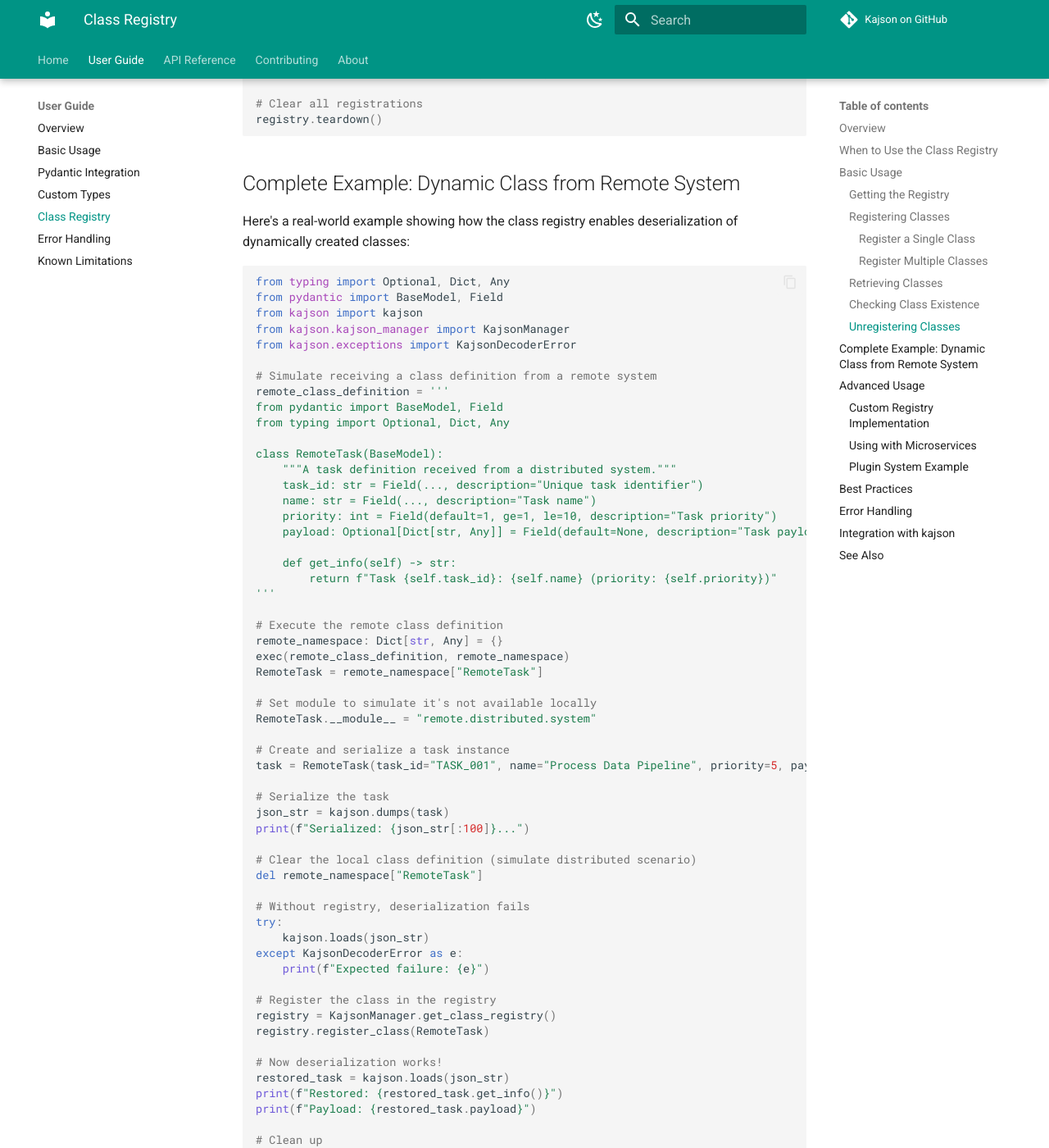
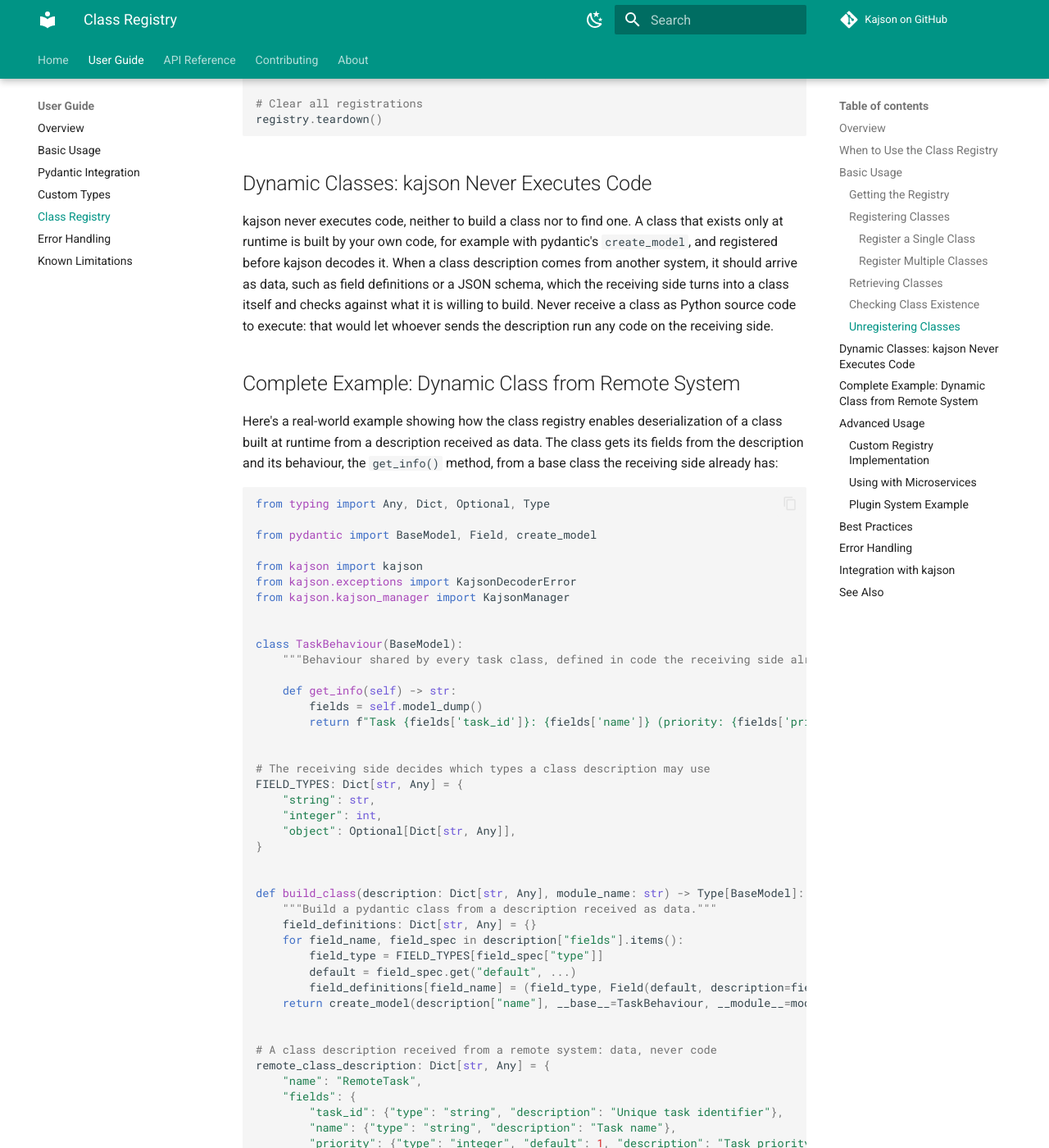
Before and after one commit to Pipelex/kajson, an MkDocs documentation site: the page built from docs/pages/guide/class-registry.md, in a window 1280 px wide and 1400 px high, scrolled down 2689 px. Shown: the whole window at 82% size. Built offline with MkDocs 1.6.1 and Material for MkDocs 9.7.7, drawn with Linux system fonts in a browser that asks for light colours; comment, search, counter and statistics services are not loaded; some of the changed text lies outside the part shown.

Commit message:
Drop class_source_code: kajson builds no class from source code
loads() and load() no longer take class_source_code, and
_build_registry_from_source, which exec'd it, is gone. Dynamic-class
examples, docs and tests build their classes with create_model.

Co-Authored-By: Claude Opus 5.5 <noreply@anthropic.com>
Claude-Session: https://claude.ai/code/session_01K1pxX4X7AtJUUejZtsDkiC

````diff
--- a/docs/pages/guide/class-registry.md
+++ b/docs/pages/guide/class-registry.md
@@ -116,40 +116,64 @@ registry.unregister_class_by_name("MyModel")
 registry.teardown()
 ```
 
+## Dynamic Classes: kajson Never Executes Code
+
+kajson never executes code, neither to build a class nor to find one. A class that exists only at runtime is built by your own code, for example with pydantic's `create_model`, and registered before kajson decodes it. When a class description comes from another system, it should arrive as data, such as field definitions or a JSON schema, which the receiving side turns into a class itself and checks against what it is willing to build. Never receive a class as Python source code to execute: that would let whoever sends the description run any code on the receiving side.
+
 ## Complete Example: Dynamic Class from Remote System
 
-Here's a real-world example showing how the class registry enables deserialization of dynamically created classes:
+Here's a real-world example showing how the class registry enables deserialization of a class built at runtime from a description received as data. The class gets its fields from the description and its behaviour, the `get_info()` method, from a base class the receiving side already has:
 
 ```python
-from typing import Optional, Dict, Any
-from pydantic import BaseModel, Field
+from typing import Any, Dict, Optional, Type
+
+from pydantic import BaseModel, Field, create_model
+
 from kajson import kajson
+from kajson.exceptions import KajsonDecoderError
 from kajson.kajson_manager import KajsonManager
-from kajson.exceptions import KajsonDecoderError
 
-# Simulate receiving a class definition from a remote system
-remote_class_definition = '''
-from pydantic import BaseModel, Field
-from typing import Optional, Dict, Any
 
-class RemoteTask(BaseModel):
-    """A task definition received from a distributed system."""
-    task_id: str = Field(..., description="Unique task identifier")
-    name: str = Field(..., description="Task name")
-    priority: int = Field(default=1, ge=1, le=10, description="Task priority")
-    payload: Optional[Dict[str, Any]] = Field(default=None, description="Task payload")
+class TaskBehaviour(BaseModel):
+    """Behaviour shared by every task class, defined in code the receiving side already has."""
 
     def get_info(self) -> str:
-        return f"Task {self.task_id}: {self.name} (priority: {self.priority})"
-'''
+        fields = self.model_dump()
+        return f"Task {fields['task_id']}: {fields['name']} (priority: {fields['priority']})"
 
-# Execute the remote class definition
-remote_namespace: Dict[str, Any] = {}
-exec(remote_class_definition, remote_namespace)
-RemoteTask = remote_namespace["RemoteTask"]
 
-# Set module to simulate it's not available locally
-RemoteTask.__module__ = "remote.distributed.system"
+# The receiving side decides which types a class description may use
+FIELD_TYPES: Dict[str, Any] = {
+    "string": str,
+    "integer": int,
+    "object": Optional[Dict[str, Any]],
+}
+
+
+def build_class(description: Dict[str, Any], module_name: str) -> Type[BaseModel]:
+    """Build a pydantic class from a description received as data."""
+    field_definitions: Dict[str, Any] = {}
+    for field_name, field_spec in description["fields"].items():
+        field_type = FIELD_TYPES[field_spec["type"]]
+        default = field_spec.get("default", ...)
+        field_definitions[field_name] = (field_type, Field(default, description=field_spec["description"]))
+    return create_model(description["name"], __base__=TaskBehaviour, __module__=module_name, **field_definitions)
+
+
+# A class description received from a remote system: data, never code
+remote_class_description: Dict[str, Any] = {
+    "name": "RemoteTask",
+    "fields": {
+        "task_id": {"type": "string", "description": "Unique task identifier"},
+        "name": {"type": "string", "description": "Task name"},
+        "priority": {"type": "integer", "default": 1, "description": "Task priority"},
+        "payload": {"type": "object", "default": None, "description": "Task payload"},
+    },
+}
+
+# Build the class, with a module that does not exist locally
+# A class built at runtime has no static type, so the type checker sees it as Any
+RemoteTask: Any = build_class(remote_class_description, module_name="remote.distributed.system")
 
 # Create and serialize a task instance
 task = RemoteTask(task_id="TASK_001", name="Process Data Pipeline", priority=5, payload={"input_file": "data.csv", "output_format": "parquet"})
@@ -158,10 +182,7 @@ task = RemoteTask(task_id="TASK_001", name="Process Data Pipeline", priority=5,
 json_str = kajson.dumps(task)
 print(f"Serialized: {json_str[:100]}...")
 
-# Clear the local class definition (simulate distributed scenario)
-del remote_namespace["RemoteTask"]
-
-# Without registry, deserialization fails
+# Without registry, deserialization fails: the module cannot be imported
 try:
     kajson.loads(json_str)
 except KajsonDecoderError as e:
@@ -241,23 +262,32 @@ def process_order(order_json: str):
 
 ### Plugin System Example
 
+A plugin declares its data classes as field definitions, and the plugin system builds and registers them:
+
 ```python
-# Plugin system that loads classes dynamically
+from typing import Any, Dict
+
+from pydantic import BaseModel, create_model
+
+from kajson import kajson
+from kajson.kajson_manager import KajsonManager
+
+
 class PluginRegistry:
+    # The plugin system decides which types a plugin's classes may use
+    FIELD_TYPES: Dict[str, Any] = {"string": str, "integer": int, "number": float, "boolean": bool}
+
     def __init__(self):
         self.kajson_registry = KajsonManager.get_class_registry()
 
-    def load_plugin(self, plugin_code: str, plugin_name: str):
-        # Execute plugin code to get classes
-        plugin_namespace = {}
-        exec(plugin_code, plugin_namespace)
-
-        # Register all BaseModel classes from the plugin
-        for name, obj in plugin_namespace.items():
-            if isinstance(obj, type) and issubclass(obj, BaseModel):
-                # Ensure unique module name for the plugin
-                obj.__module__ = f"plugins.{plugin_name}"
-                self.kajson_registry.register_class(obj, f"{plugin_name}.{name}")
+    def load_plugin(self, plugin_name: str, class_definitions: Dict[str, Dict[str, str]]):
+        # Build each class the plugin declares, under a module name unique to the plugin
+        for class_name, fields in class_definitions.items():
+            field_definitions: Dict[str, Any] = {}
+            for field_name, type_name in fields.items():
+                field_definitions[field_name] = (self.FIELD_TYPES[type_name], ...)
+            plugin_class = create_model(class_name, __module__=f"plugins.{plugin_name}", **field_definitions)
+            self.kajson_registry.register_class(plugin_class)
 
     def serialize_plugin_data(self, data: BaseModel) -> str:
         return kajson.dumps(data)
@@ -265,15 +295,20 @@ class PluginRegistry:
     def deserialize_plugin_data(self, json_str: str) -> BaseModel:
         # The registry will handle finding the right class
         return kajson.loads(json_str)
+
+
+plugins = PluginRegistry()
+plugins.load_plugin("weather", {"Reading": {"station": "string", "celsius": "number"}})
 ```
 
 ## Best Practices
 
 1. **Clear Naming**: Use descriptive names when registering classes to avoid conflicts
 2. **Module Simulation**: Set meaningful `__module__` values for dynamic classes
-3. **Cleanup**: Use `teardown()` to clear registrations when appropriate
-4. **Error Handling**: Always handle `KajsonDecoderError` when deserializing
-5. **Type Safety**: Use `get_required_subclass()` to ensure type safety
+3. **Data, Not Code**: Build dynamic classes from descriptions received as data, never by executing received source code
+4. **Cleanup**: Use `teardown()` to clear registrations when appropriate
+5. **Error Handling**: Always handle `KajsonDecoderError` when deserializing
+6. **Type Safety**: Use `get_required_subclass()` to ensure type safety
 
 ## Error Handling
 
````
Also changed, not shown: CHANGELOG.md (+8 -0 lines), README.md (+12 -22 lines), docs/pages/examples/index.md (+11 -21 lines), 7 other files.
